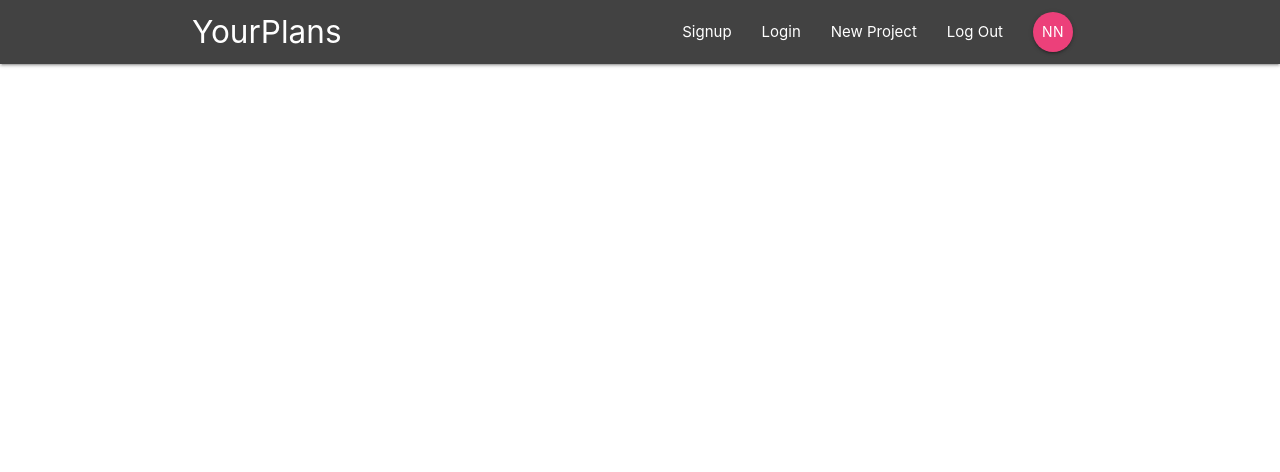
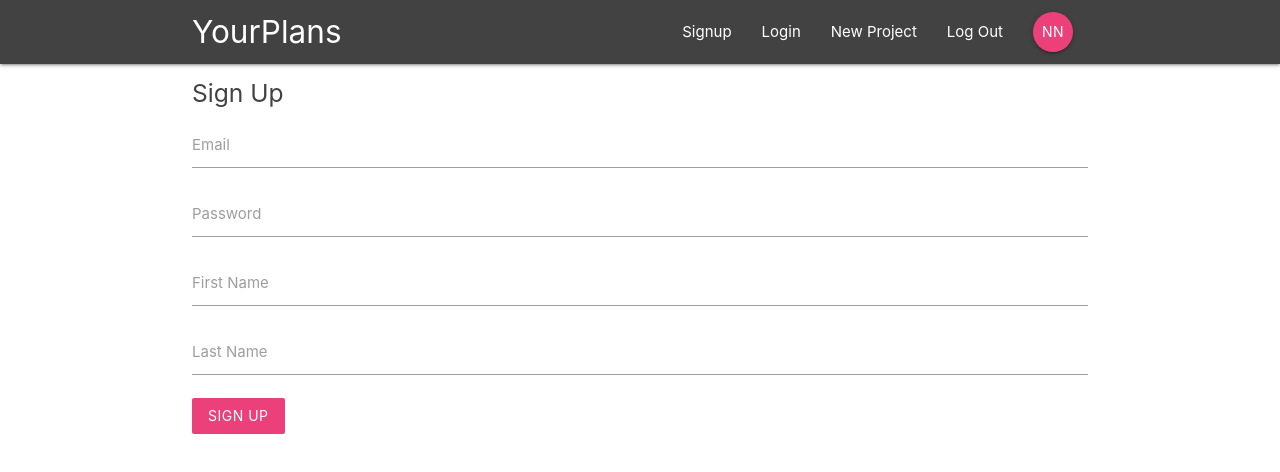
Before and after one commit to Ihor-Onyshchuk/your-plans, a React (Create React App) app: page /signup in a window 1280 px wide. Shown: the top 472 px of the page. Built offline with nearby package versions, Linux system fonts and the light colour scheme.

Commit message:
add Login & Signup components

```diff
--- a/public/index.html
+++ b/public/index.html
@@ -16,6 +16,8 @@
 <body>
   <noscript>You need to enable JavaScript to run this app.</noscript>
   <div id="root"></div>
+
+  <script src="https://cdnjs.cloudflare.com/ajax/libs/materialize/1.0.0/js/materialize.min.js"></script>
 </body>
 
 </html>
--- a/src/App.js
+++ b/src/App.js
@@ -1,6 +1,8 @@
 import React from 'react';
 import { BrowserRouter, Switch, Route } from 'react-router-dom';
 
+import SignIn from './components/auth/SignIn';
+import SignUp from './components/auth/SignUp';
 import Navbar from './components/layout/Navbar';
 import Dashboard from './components/dashboard/Dashboard';
 import ProjectDetails from './components/projects/ProjectDetails';
@@ -13,6 +15,8 @@
 				<Switch>
 					<Route path='/' component={Dashboard} exact />
 					<Route path='/project/:id' component={ProjectDetails} />
+					<Route path='/signin' component={SignIn} />
+					<Route path='/signup' component={SignUp} />
 				</Switch>
 			</div>
 		</BrowserRouter >
--- a/src/components/auth/SignIn.js
+++ b/src/components/auth/SignIn.js
@@ -0,0 +1,41 @@
+import React, { PureComponent } from 'react'
+
+class SignIn extends PureComponent {
+  state = {
+    email: '',
+    password: ''
+  }
+
+  handleSubmit = (e) => {
+    e.preventDefault();
+  }
+
+  handleInputChange = (e) => {
+    this.setState({
+      [e.target.id]: e.target.value
+    })
+
+  }
+  render() {
+    return (
+      <div className="container">
+        <form onSubmit={this.handleSubmit} className="white">
+          <h5 className="grey-text text-darken-3">Sign In</h5>
+          <div className="input-field">
+            <label htmlFor="email">Email</label>
+            <input type="email" id="email" onChange={this.handleInputChange} />
+          </div>
+          <div className="input-field">
+            <label htmlFor="password">Password</label>
+            <input type="password" id="password" onChange={this.handleInputChange} />
+          </div>
+          <div className="input-field">
+            <button className="btn pink lighten-1 z-depth-0">Login</button>
+          </div>
+        </form>
+      </div>
+    )
+  }
+}
+
+export default SignIn;
--- a/src/components/auth/SignUp.js
+++ b/src/components/auth/SignUp.js
@@ -0,0 +1,52 @@
+import React, { PureComponent } from 'react'
+
+class SignUp extends PureComponent {
+  state = {
+    email: '',
+    password: '',
+    firstName: '',
+    lastName: '',
+
+  }
+
+  handleSubmit = (e) => {
+    e.preventDefault();
+  }
+
+  handleInputChange = (e) => {
+    this.setState({
+      [e.target.id]: e.target.value
+    })
+
+  }
+  render() {
+    return (
+      <div className="container">
+        <form onSubmit={this.handleSubmit} className="white">
+          <h5 className="grey-text text-darken-3">Sign Up</h5>
+          <div className="input-field">
+            <label htmlFor="email">Email</label>
+            <input type="email" id="email" onChange={this.handleInputChange} />
+          </div>
+          <div className="input-field">
+            <label htmlFor="password">Password</label>
+            <input type="password" id="password" onChange={this.handleInputChange} />
+          </div>
+          <div className="input-field">
+            <label htmlFor="firstName">First Name</label>
+            <input type="text" id="firstName" onChange={this.handleInputChange} />
+          </div>
+          <div className="input-field">
+            <label htmlFor="lastName">Last Name</label>
+            <input type="text" id="lastName" onChange={this.handleInputChange} />
+          </div>
+          <div className="input-field">
+            <button className="btn pink lighten-1 z-depth-0">Sign Up</button>
+          </div>
+        </form>
+      </div>
+    )
+  }
+}
+
+export default SignUp;
```
